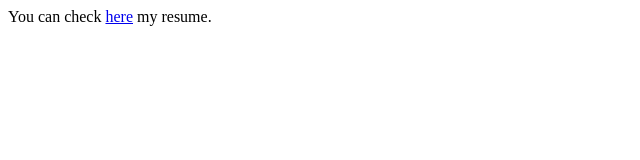
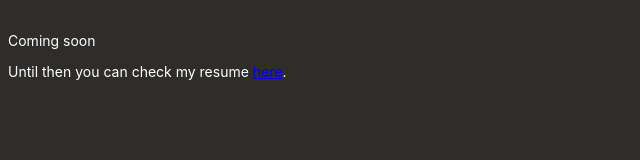
Before and after one commit to cazacugmihai/cazacugmihai.github.io, a plain HTML site: page index.html in a window 1280 px wide. Shown: the whole page, without its empty margins (0-640 px from the left). Drawn offline with Linux system fonts and the light colour scheme.

Commit message:
Update index.html

```diff
--- a/index.html
+++ b/index.html
@@ -1 +1,19 @@
-You can check <a href="https://www.linkedin.com/in/cazacugmihai">here</a> my resume.
+<!DOCTYPE html>
+<html>
+<head>
+	<title>macrobit.ro</title>
+	<style type="text/css">
+		body {
+			padding-top: 10px;
+			background-color: #2e2d2b;
+			color: #FFF;
+			font-family: "SF Pro Text","Myriad Set Pro","SF Pro Icons","Helvetica Neue","Helvetica","Arial",sans-serif;
+			font-size: 14px;
+		}
+	</style>
+</head>
+<body>
+  <p>Coming soon</p>
+  <p>Until then you can check my resume <a href="https://www.linkedin.com/in/cazacugmihai">here</a>.</p>
+</body>
+</html>
```
